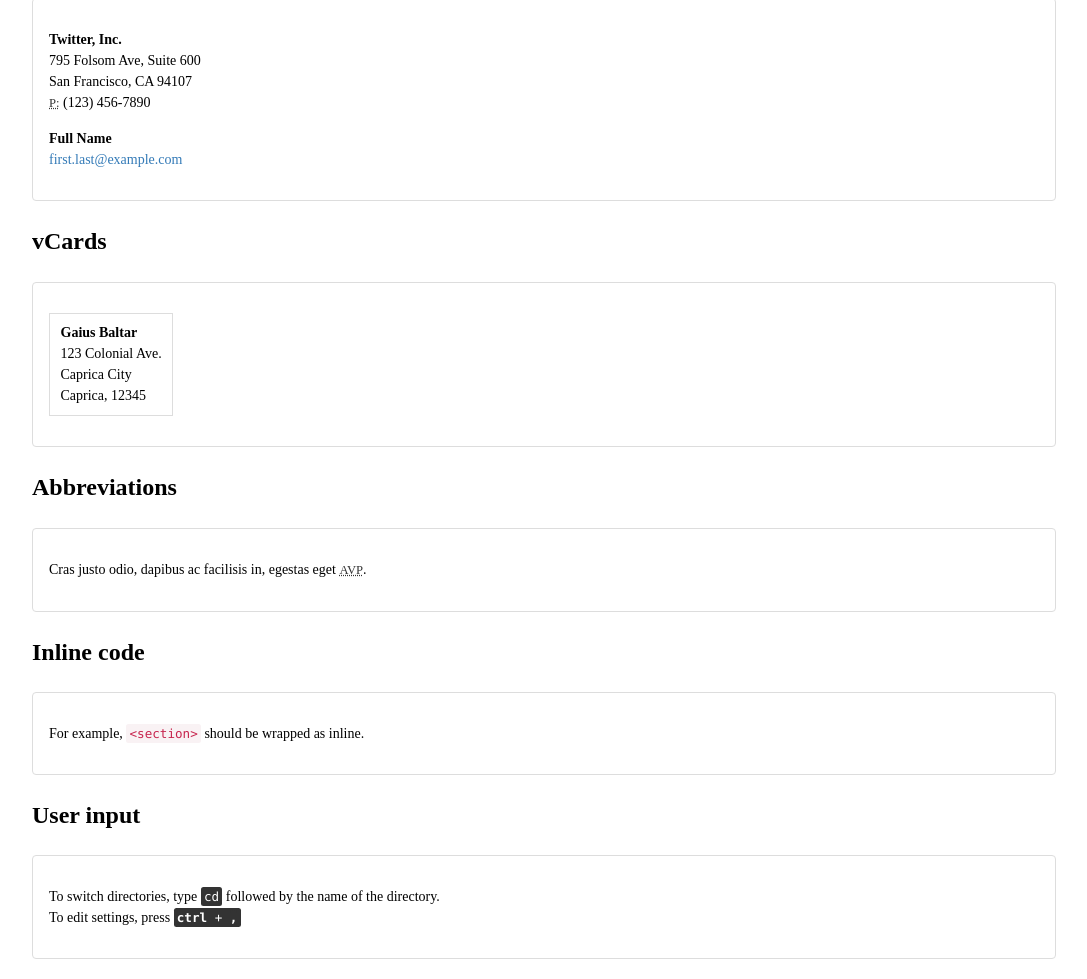
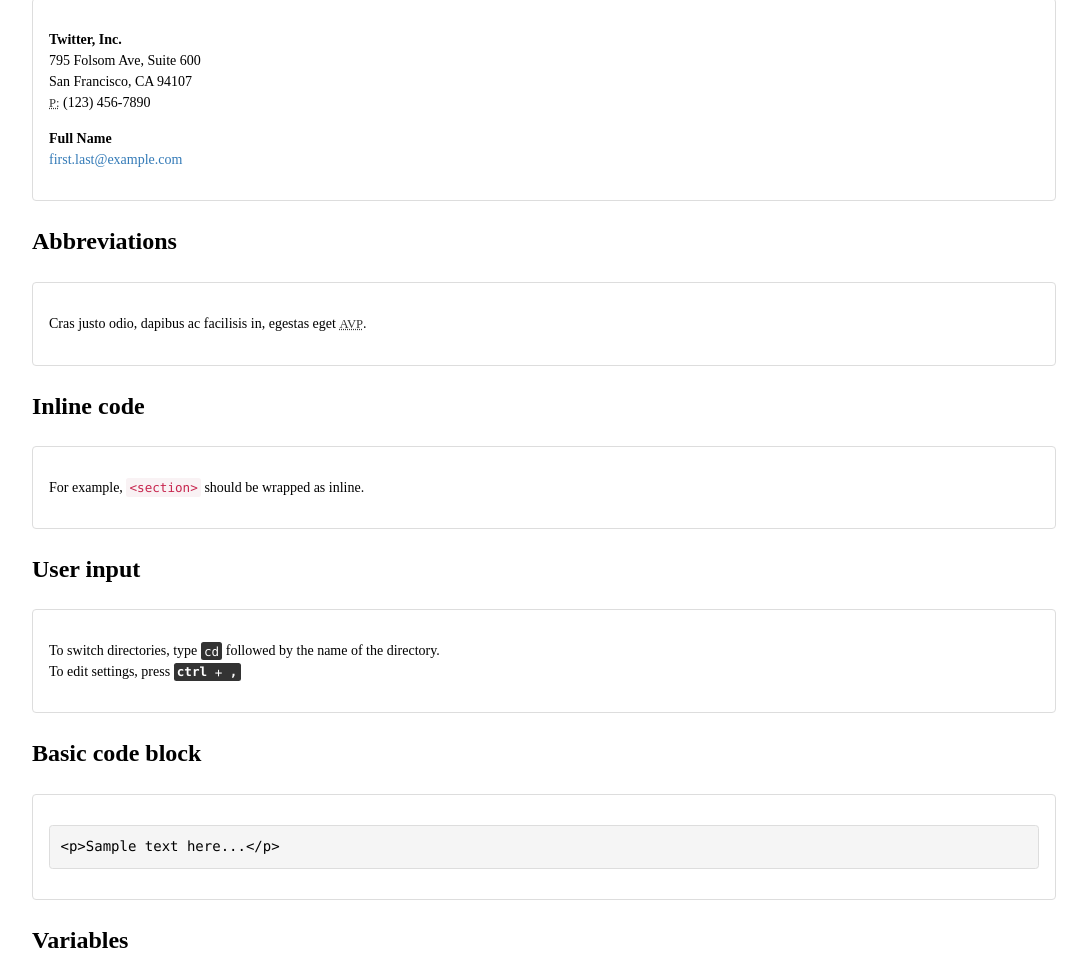
Before and after one commit to netbek/bambu, a website: page demo/index.html in a window 1280 px wide. Shown: the part 1798-2777 px from the top of the page, without its empty margins (96-1183 px from the left). Drawn offline with nearby package versions, Linux system fonts and the light colour scheme.

Commit message:
Remove vCards from demo

```diff
--- a/demo/index.html
+++ b/demo/index.html
@@ -72,17 +72,6 @@
 				<strong>Full Name</strong><br />
 				<a href="mailto:#">first.last@example.com</a>
 			</address>
-		</div>
-
-		<h3 class="minor">vCards</h3>
-
-		<div class="example">
-			<ul class="vcard">
-				<li class="fn">Gaius Baltar</li>
-				<li class="street-address">123 Colonial Ave.</li>
-				<li class="locality">Caprica City</li>
-				<li><span class="state">Caprica</span>, <span class="zip">12345</span></li>
-			</ul>
 		</div>
 
 		<h3 class="minor">Abbreviations</h3>
```
